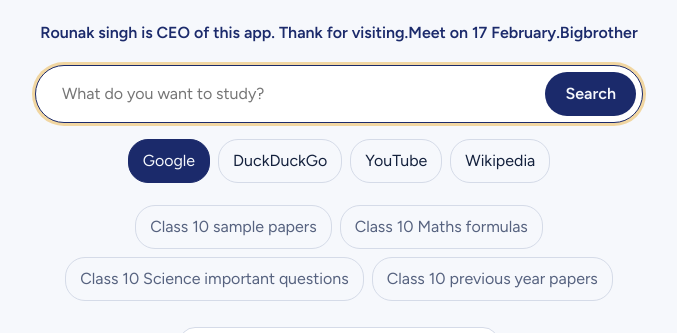
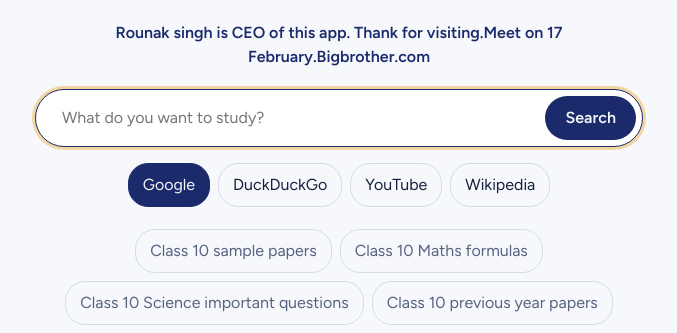
Before and after one commit to rounaksinghchoudhary32-commits/rsc, a plain HTML site: page index.html in a window 1280 px wide. Shown: the part 257-590 px from the top of the page, without its empty margins (301-978 px from the left). Drawn offline with nearby package versions, Linux system fonts and the light colour scheme.

Commit message:
Update index.html
Yes

```diff
--- a/index.html
+++ b/index.html
@@ -91,7 +91,7 @@ q.focus();
 (function(){
   var d=new Date(2026,11,10),n=new Date();n=new Date(n.getFullYear(),n.getMonth(),n.getDate());
   var l=Math.round((d-n)/86400000),el=document.getElementById("cd");
-  el.textContent="Rounak singh is CEO of this app. Thank for visiting.Meet on 17 February.Bigbrother";
+  el.textContent="Rounak singh is CEO of this app. Thank for visiting.Meet on 17 February.Bigbrother.com";
   var left=1500,run=null,tm=document.getElementById("tm"),ts=document.getElementById("ts");
   function show(){var m=Math.floor(left/60),s=left%60;tm.textContent=(m<10?"0":"")+m+":"+(s<10?"0":"")+s;}
   ts.addEventListener("click",function(){
```
